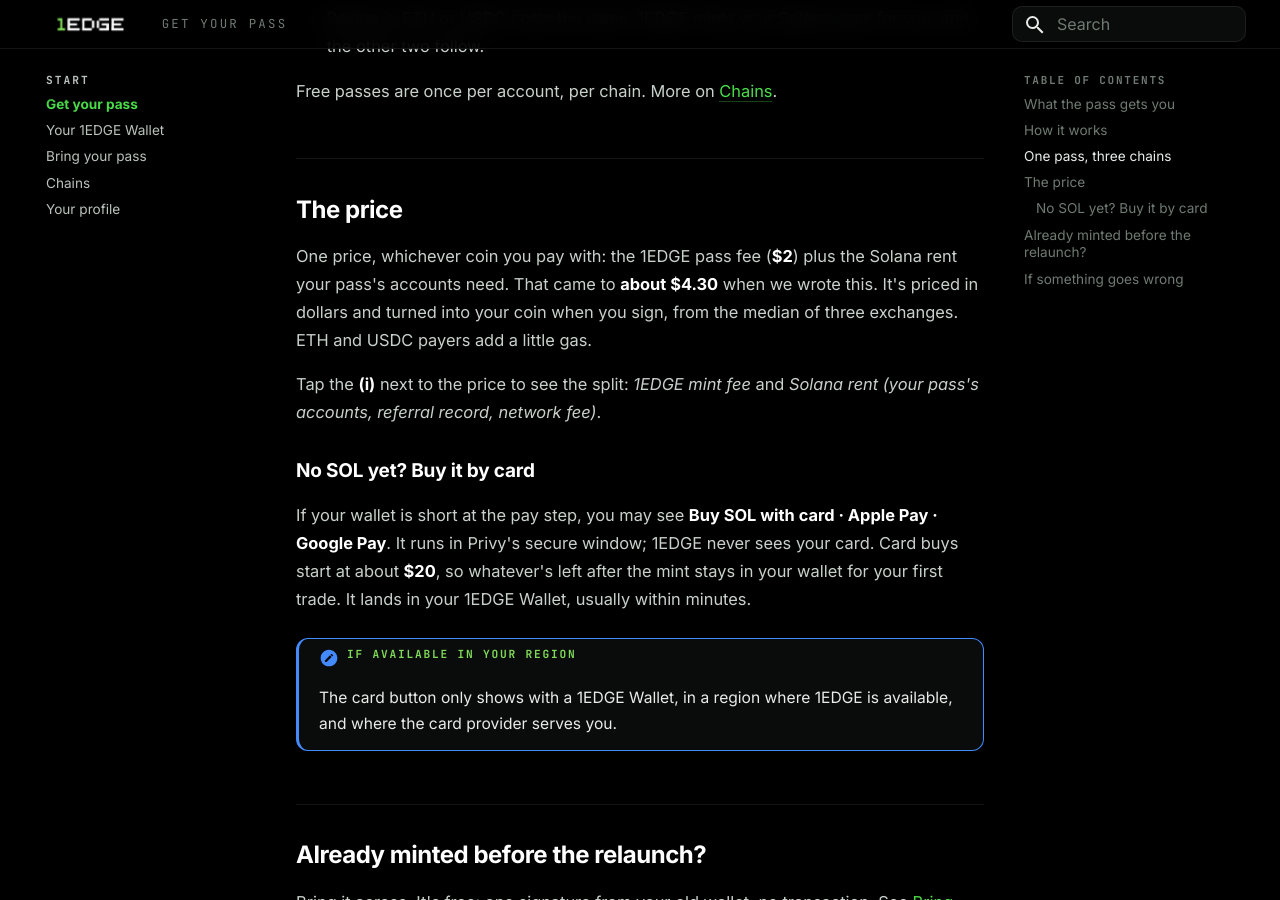
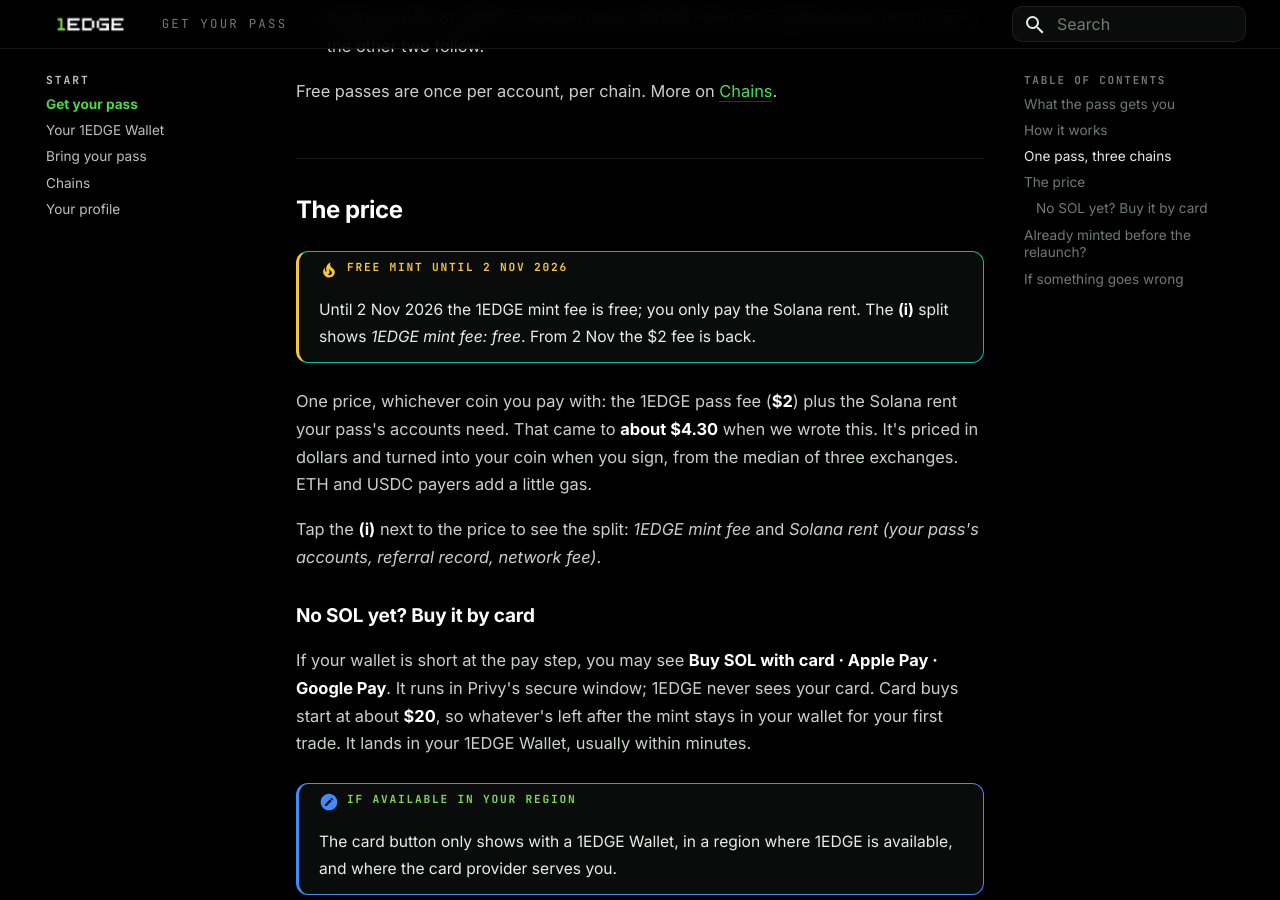
Before and after one commit to Tedz-1edge/1edge-docs, an MkDocs documentation site: the page built from docs/start/get-your-pass.md, in a window 1280 px wide and 900 px high, scrolled down 2710 px. Built offline with MkDocs 1.6.1 and Material for MkDocs 9.7.7, drawn with Linux system fonts in a browser that asks for light colours.

Commit message:
Get your pass: dated note for the free-mint promo (until 2 Nov 2026)
Prepared for FREEMINT, not pushed. Ship with the backend promo; take out after 2 Nov.

Co-Authored-By: Claude Opus 5.5 <noreply@anthropic.com>

```diff
--- a/docs/start/get-your-pass.md
+++ b/docs/start/get-your-pass.md
@@ -48,6 +48,9 @@ Free passes are once per account, per chain. More on [Chains](chains.md).
 
 ## The price
 
+!!! tip "Free mint until 2 Nov 2026"
+    Until 2 Nov 2026 the 1EDGE mint fee is free; you only pay the Solana rent. The **(i)** split shows *1EDGE mint fee: free*. From 2 Nov the $2 fee is back.
+
 One price, whichever coin you pay with: the 1EDGE pass fee (**$2**) plus the Solana rent your pass's accounts need. That came to **about $4.30** when we wrote this. It's priced in dollars and turned into your coin when you sign, from the median of three exchanges. ETH and USDC payers add a little gas.
 
 Tap the **(i)** next to the price to see the split: *1EDGE mint fee* and *Solana rent (your pass's accounts, referral record, network fee)*.
```
